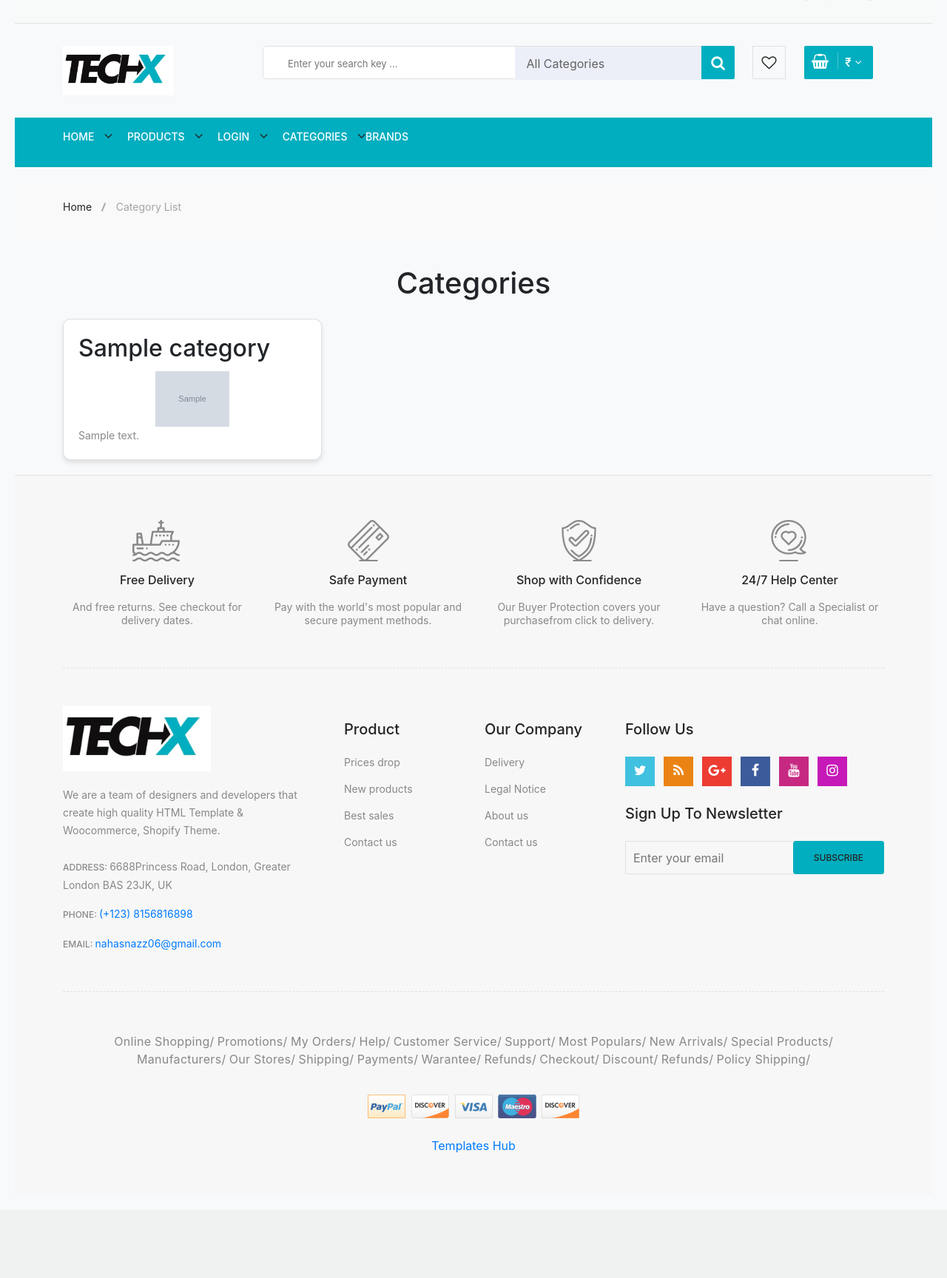
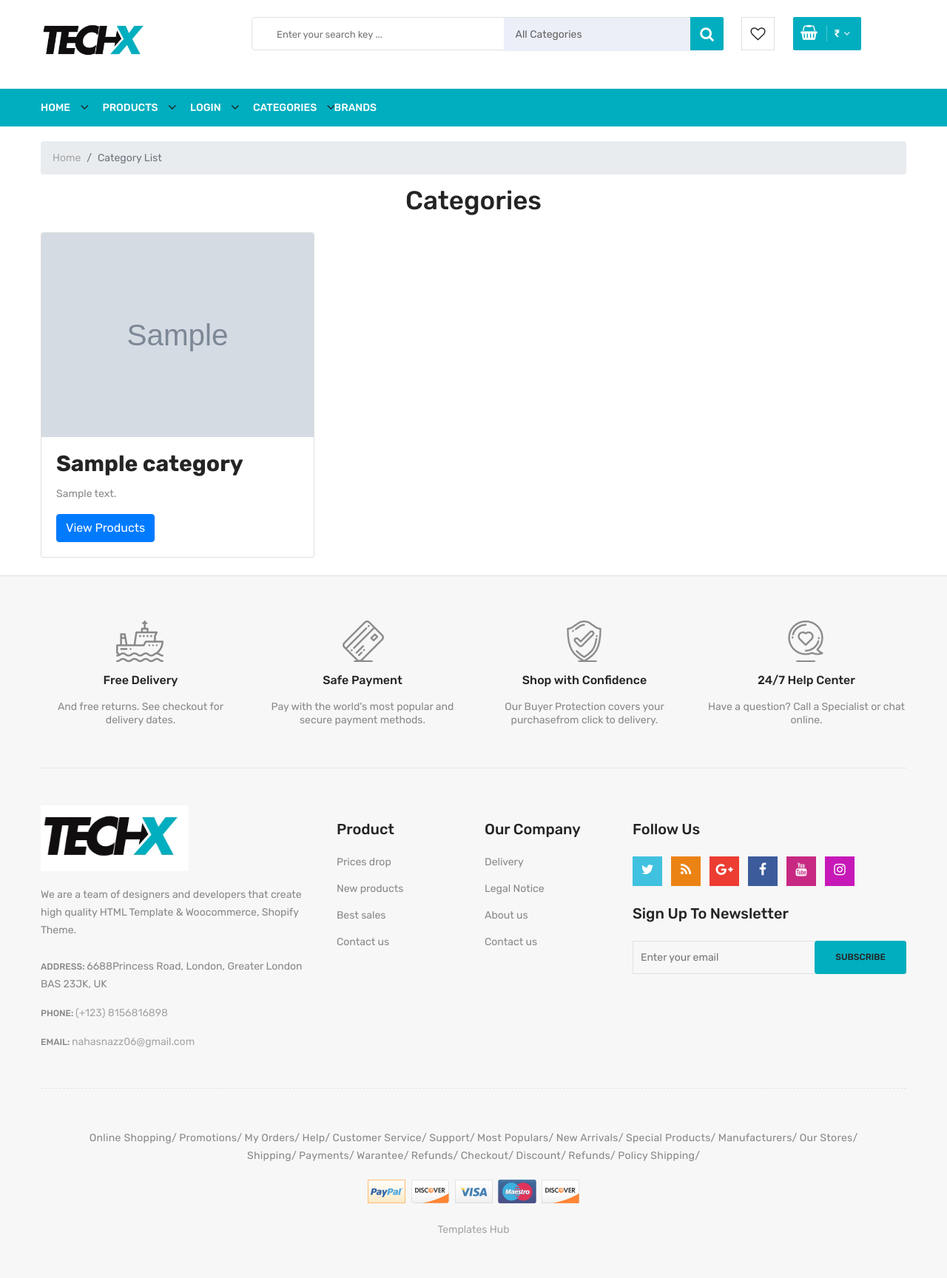
Before and after one commit to aslamnahas/evo-tech-project, a Django app: page /categories/ in a window 1280 px wide. Shown: the part 53-1781 px from the top of the page at 74% size. Before the commit the page ends 1611 px from the top, so only its background shows below. Run offline with Django 5.2, Linux system fonts and the light colour scheme; tables that the repository leaves empty hold one stand-in row (values such as "Sample post"); grey boxes marked "Sample" are stand-in pictures; data that the repository does not hold is empty; parts of the project's set-up code (start-up, migrations or seed data) failed here and were passed over; some libraries are stand-ins or nearby versions.

Commit message:
category search

```diff
--- a/ecomprj/core/urls.py
+++ b/ecomprj/core/urls.py
@@ -16,6 +16,7 @@ urlpatterns = [
     path('categories/',views.user_category_view, name='user_categories'),
     path('products/',views.products, name='products'),
     path('products/<int:id>/', views.product_detail, name='product_detail'),
+    path('categories/<int:category_id>/products/', views.category_products, name='category_products'),
 
 
 
--- a/ecomprj/core/views.py
+++ b/ecomprj/core/views.py
@@ -244,19 +244,39 @@ def google(request):
 
 # categories user side=================================================================
 
+
 def user_category_view(request):
-    print(request.user)
     categories = Main_Category.objects.filter(deleted=False)  # Fetch active categories
     return render(request, 'core/user_categories.html', {'categories': categories})
 
 
+def products(request):
+    # Get all products that are not deleted
+    product_list = Product.objects.filter(deleted=False)
 
+    # Filter products based on category
+    category_id = request.GET.get('category')
+    if category_id:
+        product_list = product_list.filter(main_category_id=category_id)
 
-# product user side =====================================================================
+    # Filter products based on price range
+    price_range = request.GET.get('price_range')
+    if price_range:
+        min_price, max_price = map(int, price_range.split('-'))
+        product_list = product_list.filter(price__range=(min_price, max_price))
 
-def products(request):
-    product_list = Product.objects.filter(deleted=False).order_by('-id')
-    paginator = Paginator(product_list, 9)  # Show 12 products per page
+    # Filter products based on color
+    color_range = request.GET.get('color_range')
+    # print("Color range:", color_range)  # Debugging print statement
+    if color_range:
+        product_list = product_list.filter(color=color_range)
+    # print(product_list)
+
+    # Order products by ID (you can change the ordering as needed)
+    product_list = product_list.order_by('-id')
+
+    # Paginate the filtered product list
+    paginator = Paginator(product_list, 9)  # Show 9 products per page
 
     page_number = request.GET.get('page')
     try:
@@ -269,8 +289,6 @@ def products(request):
         products = paginator.page(paginator.num_pages)
 
     return render(request, 'core/products.html', {'products': products})
-
-
 # productshowing page======================================================================
 
 def product_detail(request, id):
@@ -1356,3 +1374,32 @@ def proceedtopay(request):
     # print(total)
 
     return JsonResponse({"total": total})
+
+
+
+def category_products(request, category_id):
+    # Retrieve selected filters from the request
+    selected_category = request.GET.get('category')
+    selected_price_range = request.GET.get('price_range')
+    selected_color_range = request.GET.get('color_range')
+
+    # Get the main category object
+    main_category = Main_Category.objects.get(pk=category_id)
+
+    # Filter products queryset based on selected filters
+    products = Product.objects.filter(main_category=main_category)
+
+    if selected_price_range:
+        price_min, price_max = map(int, selected_price_range.split('-'))
+        products = products.filter(price__gte=price_min, price__lte=price_max)
+
+    if selected_color_range:
+        products = products.filter(color=selected_color_range)
+
+    # Pass the filtered products and main category to the template
+    context = {
+        'products': products,
+        'main_category': main_category,
+    }
+
+    return render(request, 'core/products.html', context)
--- a/ecomprj/templates/core/checkout.html
+++ b/ecomprj/templates/core/checkout.html
@@ -134,7 +134,7 @@
                                     </div>
 
                                     <div class="card-footer border-secondary bg-transparent">
-                                        {% comment %} <button id="place-order-button" class="btn btn-lg btn-block btn-secondary font-weight-bold my-3 py-3" type="submit">Place Order</button> {% endcomment %}
+                                        <button id="place-order-button" class="btn btn-lg btn-block btn-secondary font-weight-bold my-3 py-3" type="submit">Place Order</button>
                                         <button id="rzp-button1" class="btn btn-lg btn-block btn-secondary font-weight-bold my-3 py-3 paywithrazorpay" type="submit">Pay with RAZORPAY</button>
                                     </div>
                                 </div>
--- a/ecomprj/templates/core/user_categories.html
+++ b/ecomprj/templates/core/user_categories.html
@@ -1,73 +1,84 @@
-<!-- user_category.html -->
+{% extends 'core/base.html' %}
+{% load static %}
+{% block extra_css %}
+<style>
+    /* Custom CSS for user categories page */
+    .breadcrumb-area {
+        margin-bottom: 30px;
+    }
 
-{% extends 'core/base.html' %}
+    .category-container {
+        padding-top: 30px;
+    }
 
-{% load static %}
+    .category-card {
+        border: 1px solid #dee2e6;
+        border-radius: 8px;
+        overflow: hidden;
+        height: 400px; /* Set fixed height for category cards */
+    }
+
+    .category-card img {
+        width: 100%; /* Ensure images fill the container */
+        height: 200px; /* Set fixed height for images */
+        object-fit: cover; /* Maintain aspect ratio and cover container */
+    }
+
+    .category-card .card-body {
+        padding: 20px;
+        height: 100%; /* Ensure card body fills the category card */
+        display: flex; /* Use flexbox to align content vertically */
+        flex-direction: column; /* Align content vertically */
+    }
+
+    .category-card .card-title {
+        font-size: 1.25rem;
+        margin-bottom: 10px;
+    }
+
+    .category-card .card-text {
+        color: #6c757d;
+        margin-bottom: auto; /* Push card text to the top */
+    }
+
+    .view-products-btn {
+        background-color: #007bff;
+        color: #fff;
+        border: none;
+        margin-top: auto; /* Push button to the bottom */
+    }
+
+    .view-products-btn:hover {
+        background-color: #0056b3;
+    }
+</style>
+{% endblock extra_css %}
 
 {% block content %}
-<!DOCTYPE html>
-<html lang="en">
-<head>
-    <meta charset="UTF-8">
-    <meta name="viewport" content="width=device-width, initial-scale=1.0">
-    <title>User Category</title>
-    <!-- Bootstrap CSS -->
-    <link rel="stylesheet" href="https://stackpath.bootstrapcdn.com/bootstrap/4.5.2/css/bootstrap.min.css">
-    <style>
-        /* Additional custom styles */
-        body {
-            background-color: #f8f9fa; /* Light gray background */
-            padding: 20px; /* Add some padding for better readability */
-        }
-        .category-container {
-            margin-top: 30px; /* Add some spacing at the top */
-        }
-        .category-card {
-            background-color: #fff; /* White background for cards */
-            border-radius: 10px; /* Rounded corners for cards */
-            box-shadow: 0 4px 6px rgba(0, 0, 0, 0.1); /* Add shadow for depth */
-            margin-bottom: 20px; /* Add some spacing between cards */
-        }
-        .category-img {
-            width: 100px; /* Adjust image width */
-            height: auto; /* Maintain aspect ratio */
-            margin: 0 auto; /* Center the image */
-            display: block; /* Ensure image displays correctly */
-        }
-    </style>
-</head>
-<div class="breadcrumb-area">
 <div class="container">
-        <div class="breadcrumb-content">
-            <ul>
-                <li><a href="{% url 'core:home' %}"> Home</a></li>
-                <li class="active">Category List</li>
-            </ul>
+    <nav aria-label="breadcrumb">
+        <ol class="breadcrumb">
+            <li class="breadcrumb-item"><a href="{% url 'core:home' %}">Home</a></li>
+            <li class="breadcrumb-item active" aria-current="page">Category List</li>
+        </ol>
+    </nav>
 </div>
-    </div>
-</div>
-<body>
+
 <div class="container category-container">
     <h1 class="text-center mb-4">Categories</h1>
     <div class="row">
         {% for category in categories %}
-            <div class="col-md-4">
+        <div class="col-md-4 mb-4">
             <div class="card category-card">
+                <img src="{% if category.img %}{{ category.img.url }}{% else %}{% static 'images/default_image.jpg' %}{% endif %}" class="card-img-top" alt="{{ category.name }}">
                 <div class="card-body">
                     <h2 class="card-title">{{ category.name }}</h2>
-                        {% if category.img %}
-                        <img src="{{ category.img.url }}" alt="{{ category.name }}" class="category-img">
-                        {% else %}
-                        <p>No image available</p>
-                        {% endif %}
                     <p class="card-text">{{ category.descriptions }}</p>
-                        {% comment %} <p class="card-text">Offer: {{ category.offer }}</p> {% endcomment %}
+                    <a href="{% url 'core:category_products' category.id %}" class="btn btn-primary view-products-btn">View Products</a>
                 </div>
             </div>
         </div>
         {% endfor %}
     </div>
 </div>
-</body>
-</html>
 {% endblock content %}
```
Also changed, not shown: ecomprj/templates/core/products.html (+6 -25 lines). Lines whose indentation alone changed are shown as unchanged.
